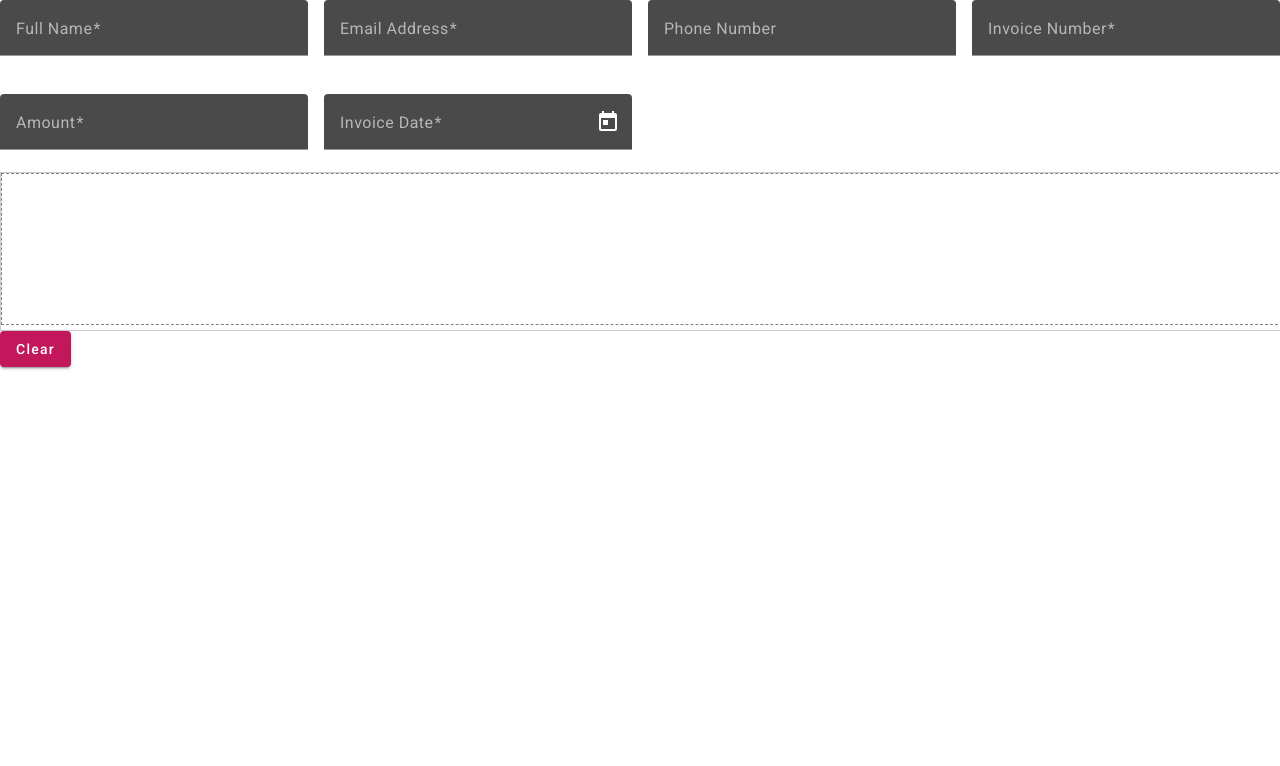
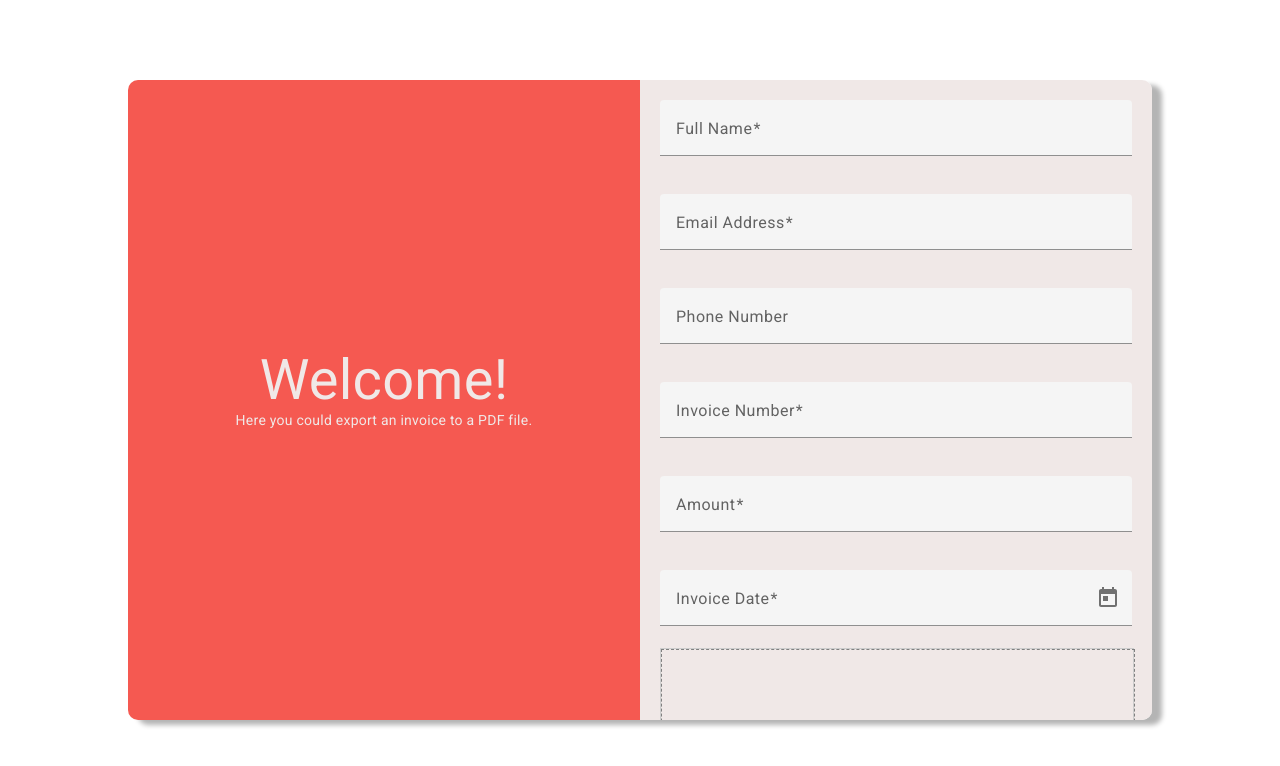
Before and after one commit to roybarak80/invoice-export-app, an Angular app: page / in a window 1280 px wide. Shown: the top 766 px of the page. Built offline with nearby package versions, Linux system fonts and the light colour scheme; no server answers.

Commit message:
feature/styling-the-app: Added basic styling

```diff
--- a/angular.json
+++ b/angular.json
@@ -30,7 +30,7 @@
               "src/assets"
             ],
             "styles": [
-              "@angular/material/prebuilt-themes/pink-bluegrey.css",
+              "@angular/material/prebuilt-themes/indigo-pink.css",
               "src/styles.scss"
             ],
             "scripts": []
--- a/src/app/app.component.html
+++ b/src/app/app.component.html
@@ -1 +1,14 @@
-<app-invoice-form></app-invoice-form>
+<div class="wrapper">
+  <div class="layout-wrapper">
+    <div class="right-cont">
+      <div class="cont">
+      <span>Welcome!</span>
+      <br>
+      <span>Here you could export an invoice to a PDF file.</span>
+    </div>
+    </div>
+    <div class="left-cont">
+      <app-invoice-form></app-invoice-form>
+    </div>
+  </div>
+</div>
--- a/src/app/app.component.scss
+++ b/src/app/app.component.scss
@@ -0,0 +1,42 @@
+@import "../theme";
+
+.wrapper {
+  width: 100%;
+  display: flex;
+  align-items: center;
+  justify-content: center;
+  height: 100vh;
+  .layout-wrapper {
+    overflow: hidden;
+    border-radius: 10px;
+    box-shadow: 10px 5px 5px rgb(180, 180, 180);
+    width: 80%;
+    height: 80vh;
+    display: flex;
+    .right-cont {
+      padding: 20px;
+      flex: 1;
+      background-color:$main-red;
+      display: flex;
+      justify-content: center;
+      align-items: center;
+      color :$main-white;
+      .cont {
+        span:first-child{
+          font-size:4em;
+          color:$main-white;
+        }
+        display: flex;
+        align-items: center;
+        justify-content: center;
+        flex-direction: column;
+      }
+    }
+    .left-cont {
+      padding: 20px;
+
+      flex: 1;
+      background-color:$main-white;
+    }
+  }
+}
--- a/src/app/app.component.ts
+++ b/src/app/app.component.ts
@@ -6,6 +6,8 @@ import { HttpClientModule } from '@angular/common/http';
   selector: 'app-root',
   standalone: true,
   imports: [InvoiceFormComponent, HttpClientModule],
-  template: `<app-invoice-form></app-invoice-form>`
+  templateUrl: '../app/app.component.html',
+  styleUrl:'./app.component.scss',
+
 })
 export class AppComponent {}
--- a/src/app/components/invoice-form/invoice-form.component.scss
+++ b/src/app/components/invoice-form/invoice-form.component.scss
@@ -1,4 +1,9 @@
-
+form {
+  display: flex;
+  flex-direction: column;
+  height: 100%;
+  justify-content: space-around;
+}
 .form-grid {
   display: grid;
   grid-template-columns: repeat(auto-fit, minmax(280px, 1fr));
@@ -9,7 +14,7 @@ mat-form-field {
   width: 100%;
 }
 
-.buttons-wrapper{
+.buttons-wrapper {
   display: flex;
   justify-content: space-between;
   align-items: center;
--- a/src/app/components/invoice-form/invoice-form.component.ts
+++ b/src/app/components/invoice-form/invoice-form.component.ts
@@ -66,6 +66,18 @@ export class InvoiceFormComponent implements OnInit {
     this.cdr.markForCheck();
   }
 
+  resetForm(){
+   this.form.reset();
+   this.form.markAsPristine();
+   this.form.markAsUntouched();
+   Object.keys(this.form.controls).forEach(key => {
+     this.form.get(key)?.setErrors(null);
+   });
+   this.signaturePadComponent.clear();
+   this.signatureProvided = false;
+   this.cdr.markForCheck();
+  }
+
   async onSubmit(): Promise<void> {
     if (this.form.invalid || !this.signatureProvided) {
       this.form.markAllAsTouched();
@@ -120,16 +132,8 @@ export class InvoiceFormComponent implements OnInit {
         panelClass: ['success-snackbar']
       });
 
-      // Reset form completely
-      this.form.reset();
-      this.form.markAsPristine();
-      this.form.markAsUntouched();
-      Object.keys(this.form.controls).forEach(key => {
-        this.form.get(key)?.setErrors(null);
-      });
-      this.signaturePadComponent.clear();
-      this.signatureProvided = false;
-      this.cdr.markForCheck();
+      this.resetForm();
+
     } catch (error: any) {
       this.snackBar.open(error.message || 'Submission failed. Please try again or contact support.', 'Close', {
         duration: 5000,
--- a/src/app/components/signature-pad/signature-pad.component.scss
+++ b/src/app/components/signature-pad/signature-pad.component.scss
@@ -2,7 +2,7 @@
   border: 2px dashed #ccc;
   border-radius: 8px;
   width: 100%;
-  height: 200px;
+  height: 100%;
   position: relative;
   margin-bottom: 10px;
 }
--- a/src/styles.scss
+++ b/src/styles.scss
@@ -1,4 +1,5 @@
 /* You can add global styles to this file, and also import other style files */
+
 
 html, body { height: 100%; }
 body { margin: 0; font-family: Roboto, "Helvetica Neue", sans-serif; }
--- /dev/null
+++ b/src/theme.scss
@@ -0,0 +1,3 @@
+
+$main-white: #f0e8e7;
+$main-red: #f55951;
```
